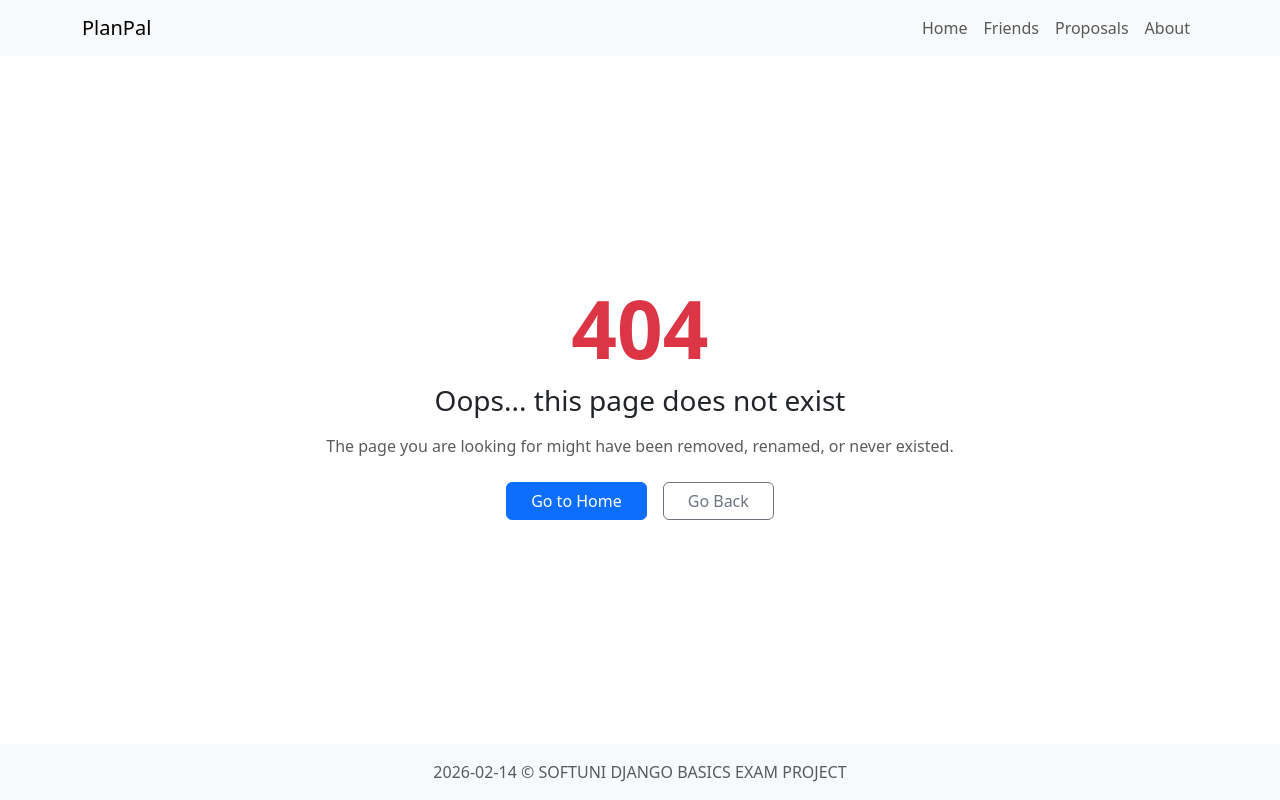
After one commit to KristiyanYanakiev/plan_pal, a Django app: template templates/errors/404.html in a window 1280 px wide. The commit adds this page. Run offline with Django 5.2, Linux system fonts and the light colour scheme; the template is opened without the code that fills it, so the values that code supplies are empty.

Commit message:
feat:implemented custom 404

```diff
--- a/plan_pal/settings.py
+++ b/plan_pal/settings.py
@@ -129,6 +129,8 @@ STATIC_URL = 'static/'
 STATICFILES_DIRS = [
     BASE_DIR / 'static',
 ]
+
+
 # Default primary key field type
 # https://docs.djangoproject.com/en/5.2/ref/settings/#default-auto-field
 
--- a/plan_pal/urls.py
+++ b/plan_pal/urls.py
@@ -18,6 +18,7 @@ from django.conf import settings
 from django.conf.urls.static import static
 from django.contrib import admin
 from django.urls import path, include
+from django.shortcuts import render
 
 urlpatterns = [
     path('admin/', admin.site.urls),
@@ -29,5 +30,12 @@ urlpatterns = [
 ]
 
 
+
+def custom_404(request, exception):
+    return render(request, 'errors/404.html', status=404)
+
+
+handler404 = custom_404
+
 if settings.DEBUG:
     urlpatterns += static(settings.MEDIA_URL, document_root=settings.MEDIA_ROOT)
--- a/proposals/views.py
+++ b/proposals/views.py
@@ -39,7 +39,7 @@ def create_proposal(request: HttpRequest) -> HttpResponse:
     form = ProposalForm(request.POST or None)
     if request.method == 'POST' and form.is_valid():
         form.save()
-        return redirect('proposal:list')
+        return redirect('proposals:list')
 
     context = {
             'form': form,
--- /dev/null
+++ b/templates/errors/404.html
@@ -0,0 +1,32 @@
+{% extends 'shared/base.html' %}
+{% load static %}
+
+{% block title %}Page Not Found{% endblock %}
+
+{% block content %}
+<div class="container d-flex align-items-center justify-content-center"
+     style="min-height: 80vh;">
+
+    <div class="text-center">
+
+        <h1 class="display-1 fw-bold text-danger">404</h1>
+
+        <h3 class="mb-3">Oops... this page does not exist</h3>
+
+        <p class="text-muted mb-4">
+            The page you are looking for might have been removed,
+            renamed, or never existed.
+        </p>
+
+        <div class="d-flex justify-content-center gap-3">
+            <a href="{% url 'proposals:list' %}" class="btn btn-primary px-4">
+                Go to Home
+            </a>
+
+            <button onclick="history.back()" class="btn btn-outline-secondary px-4">
+                Go Back
+            </button>
+        </div>
+    </div>
+</div>
+{% endblock %}
```
Also changed, not shown: templates/proposals/details.html (+0 -18 lines), media/3.avif (added), media/Stefi.webp (added), 1 other file.
